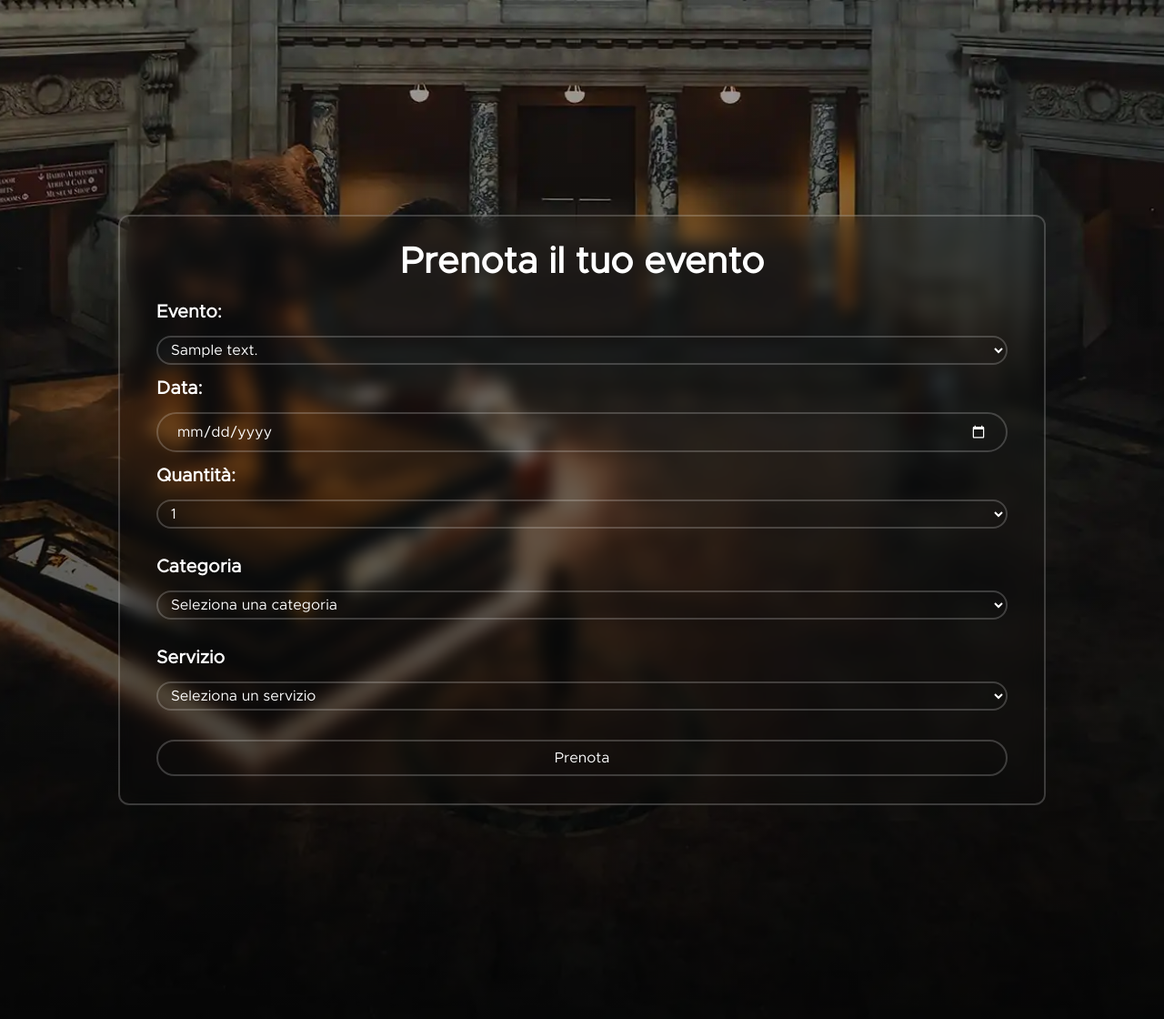
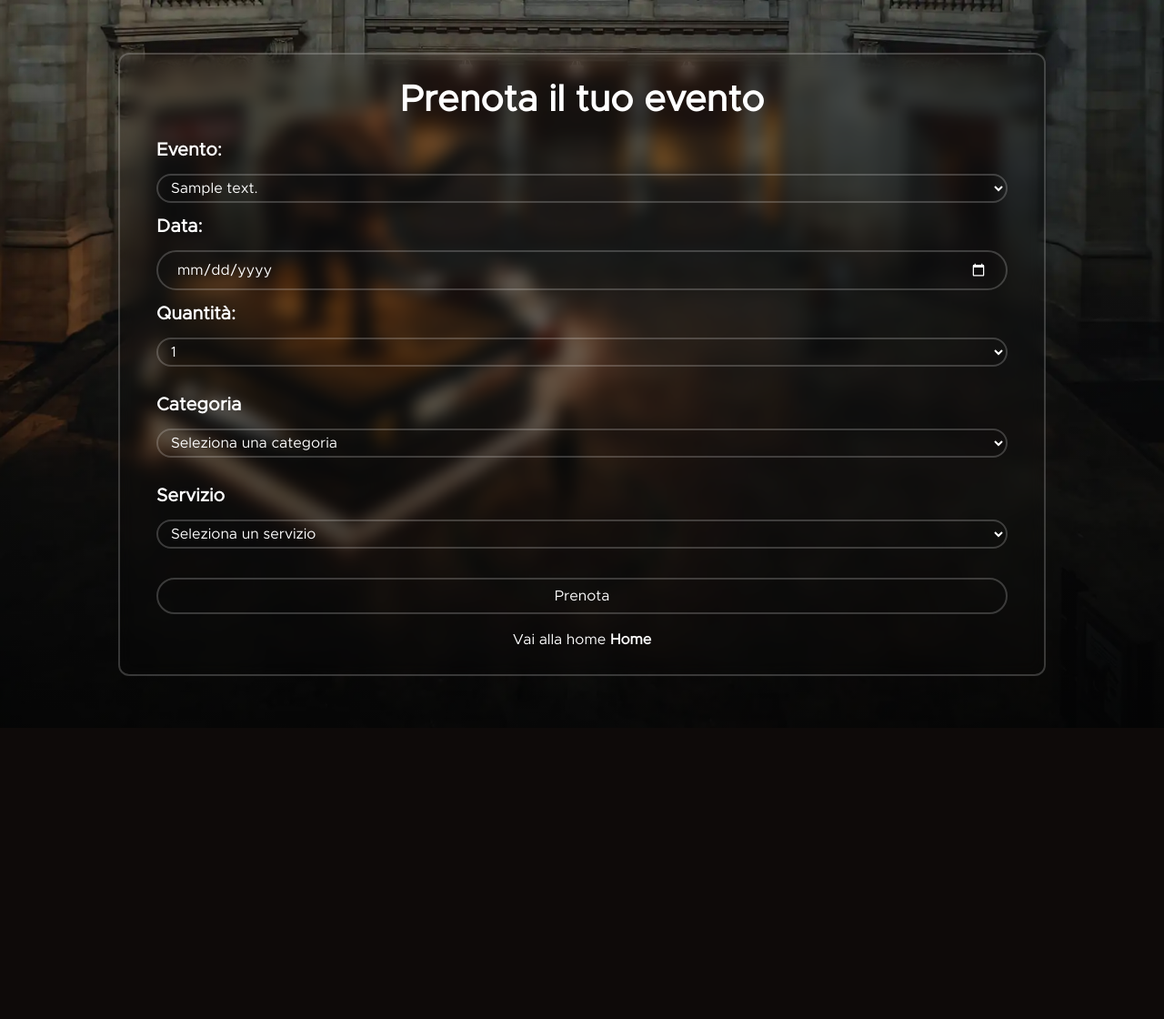
Before and after one commit to Dante4566789/Museo2000-3.0, a PHP site: page /booking/events.php in a window 1280 px wide. Shown: the whole page at 91% size. After the commit the page ends 743 px from the top, so only its background shows below. Run offline with PHP 8.4, Linux system fonts and the light colour scheme; tables that the repository leaves empty or names only in its code hold one stand-in row (values such as "Sample post"); some libraries are stand-ins or nearby versions.

Commit message:
risolto problema visita e eventi

```diff
--- a/Museo2000/global.css
+++ b/Museo2000/global.css
@@ -699,7 +699,7 @@ button:hover {
   justify-content: center;
   flex-direction: column;
   align-items: center;
-  min-height: 140vh;
+  min-height: 100vh;
 
   background-size: cover;
   background-position: center;
--- a/Museo2000/pages/booking/events.php
+++ b/Museo2000/pages/booking/events.php
@@ -98,6 +98,10 @@
                     </select><br>
                     <br>
                     <input class="button" type="submit" value="Prenota" name="Prenota">
+                    <div class="register-link">
+                        <p style="padding-top : 20px; text-align: center;">Vai alla home <a href="../home.php">Home</a>
+                        </p>
+                    </div>
                 </form>
                 <?php
                 include '../../php/server/connection.php';
--- a/Museo2000/pages/booking/visits.php
+++ b/Museo2000/pages/booking/visits.php
@@ -50,6 +50,9 @@
                     </select><br>
                     <br>
                     <input type="submit" value="Prenota" name="Prenota1">
+                    <div class="register-link">
+                        <p style="padding-top : 20px; text-align: center;">Vai alla home <a href="../home.php">Home</a></p>
+                    </div>
                 </form>
             </div>
         </div>
```
